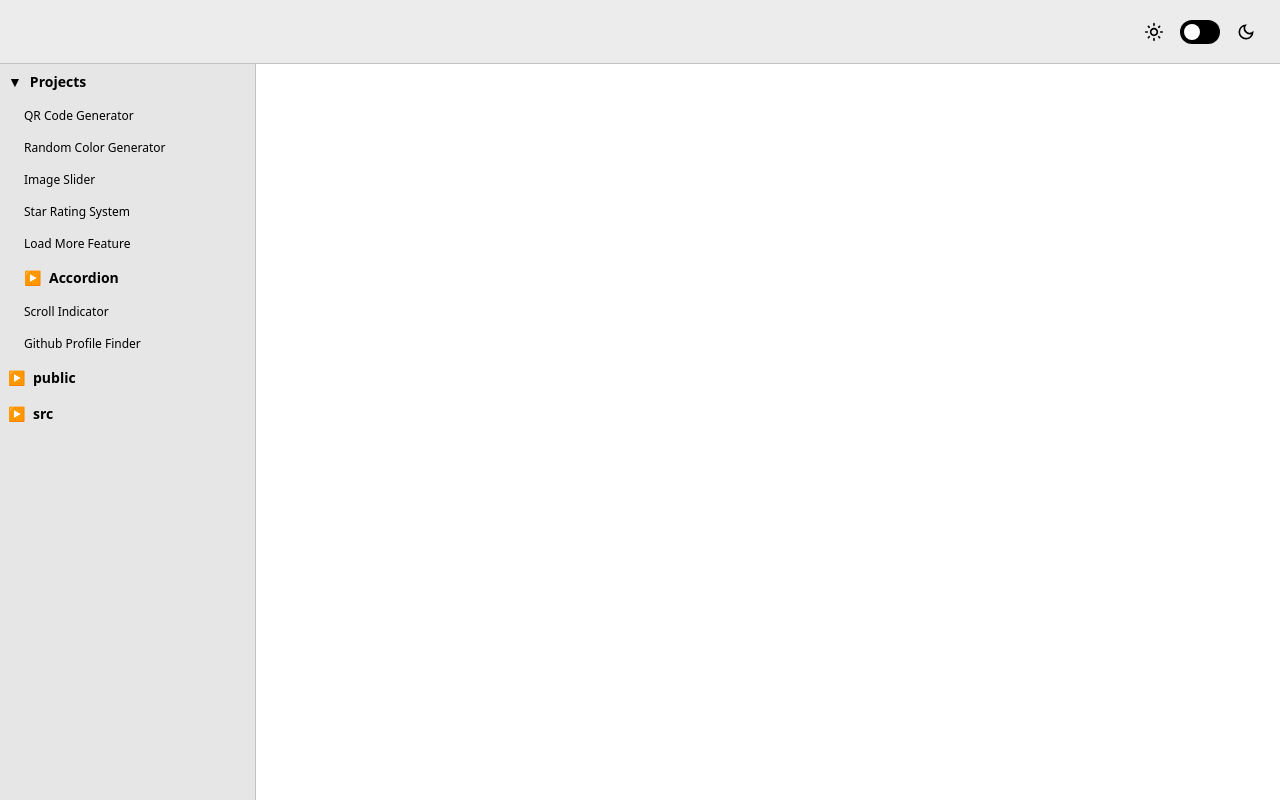
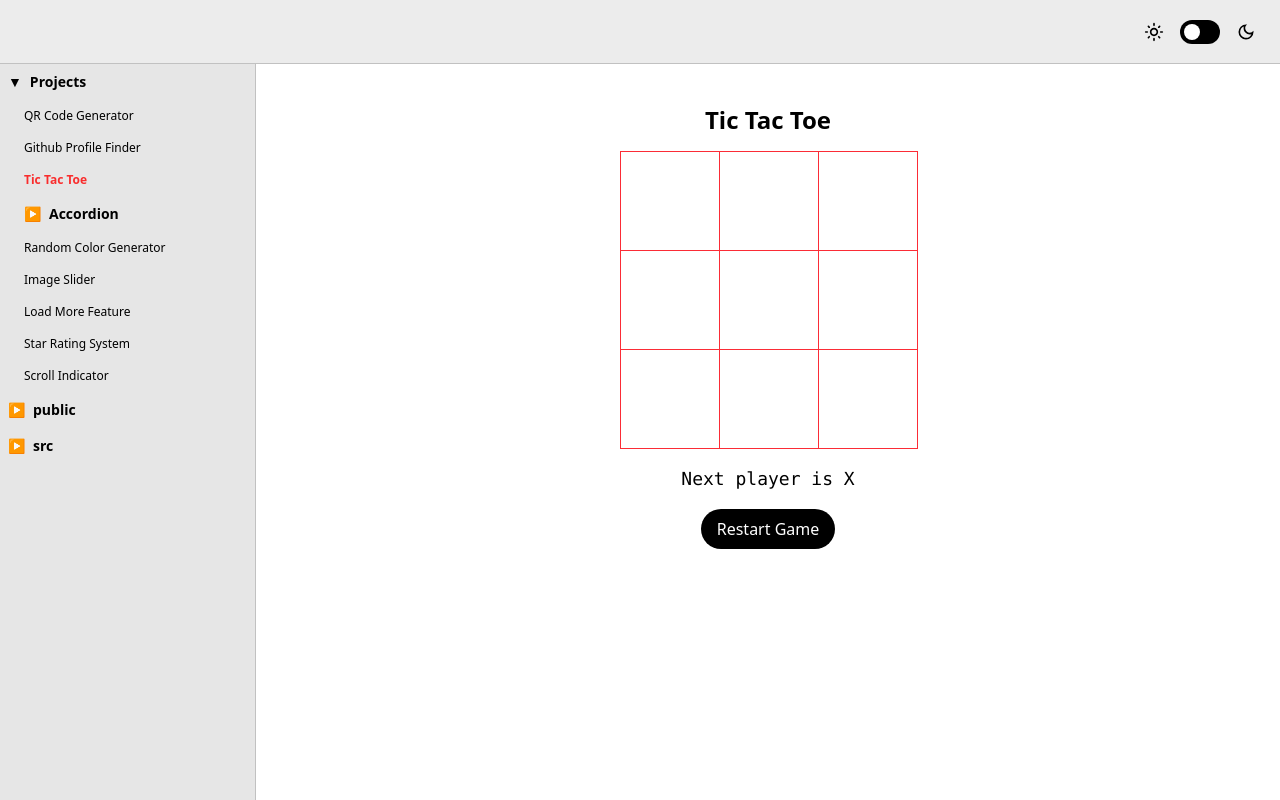
Before and after one commit to ChidinmaMmahi/Recursive-menu-feature, a React (Vite) app: page /TicTacToe in a window 1280 px wide. Built offline with nearby package versions, Linux system fonts and the light colour scheme.

Commit message:
Added TicTacToe feature, a readme file and update ui

```diff
--- a/src/component/RecursiveMenu/index.tsx
+++ b/src/component/RecursiveMenu/index.tsx
@@ -1,5 +1,5 @@
 import { useEffect, useState } from "react";
-import { useNavigate } from "react-router-dom";
+import { useLocation, useNavigate } from "react-router-dom";
 
 type MenuItemProps = {
   item: {
@@ -13,12 +13,40 @@ type MenuItemProps = {
 const MenuItem = ({ item }: MenuItemProps) => {
   const [isOpen, setIsOpen] = useState(false);
   const navigate = useNavigate();
+  const location = useLocation();
+
+  const hasChildren = item.children && item.children.length > 0;
+
+  const isSelfActive =
+    item.path &&
+    (location.pathname === item.path ||
+      location.pathname === `${item.path}/` ||
+      location.pathname.endsWith(`${item.path}`));
+
+  const hasActiveDescendant = (
+    children: MenuItemProps["item"][] | undefined
+  ): boolean => {
+    if (!children) return false;
+    return children.some((child) => {
+      if (child.path && location.pathname === child.path) {
+        return true;
+      }
+      if (child.children) {
+        return hasActiveDescendant(child.children);
+      }
+      return false;
+    });
+  };
+
+  const childIsActive = hasActiveDescendant(item.children);
+
+  const isHighlighted = Boolean(isSelfActive);
 
   useEffect(() => {
-    if (item.label === "Projects") {
+    if (item.label === "Projects" || childIsActive) {
       setIsOpen(true);
     }
-  }, [item.label]);
+  }, [item.label, childIsActive]);
 
   const handleClick = () => {
     if (!item.children || item.children.length === 0) {
@@ -32,15 +60,12 @@ const MenuItem = ({ item }: MenuItemProps) => {
     }
   };
 
-  const hasChildren = item.children && item.children.length > 0;
-
   return (
     <div>
       <div
         onClick={handleClick}
-        className={`${
-          hasChildren ? "font-semibold text-sm" : "text-xs"
-        } } cursor-pointer p-2 text-sidebar`}
+        className={`cursor-pointer p-2 text-sidebar ${hasChildren ? "font-semibold text-sm" : "text-xs"
+          } ${isHighlighted ? "text-red font-semibold" : ""}`}
       >
         <div className="flex items-center gap-2">
           {hasChildren && (isOpen ? "▼" : "▶")}
--- a/src/component/RecursiveMenu/menu.ts
+++ b/src/component/RecursiveMenu/menu.ts
@@ -5,6 +5,27 @@ const menu = [
       {
         label: "QR Code Generator",
         path: "/QRCodeGenerator",
+      },
+      {
+        label: "Github Profile Finder",
+        path: "/GithubProfileFinder",
+      },
+      {
+        label: "Tic Tac Toe",
+        path: "/TicTacToe",
+      },
+      {
+        label: "Accordion",
+        children: [
+          {
+            label: "Math Trivia",
+            path: "/MathTrivia",
+          },
+          {
+            label: "Accordion Sample",
+            path: "/AccordionSample",
+          },
+        ],
       },
       {
         label: "Random Color Generator",
@@ -15,33 +36,16 @@ const menu = [
         path: "/ImageSlider",
       },
       {
+        label: "Load More Feature",
+        path: "/LoadMoreFeature",
+      },
+      {
         label: "Star Rating System",
         path: "/StarRatingSystem",
       },
       {
-        label: "Load More Feature",
-        path: "/LoadMoreFeature",
-      },
-      {
-        label: "Accordion",
-        children: [
-          {
-            label: "Accordion Sample",
-            path: "/AccordionSample",
-          },
-          {
-            label: "Math Trivia",
-            path: "/MathTrivia",
-          },
-        ],
-      },
-      {
         label: "Scroll Indicator",
         path: "/ScrollIndicator",
-      },
-      {
-        label: "Github Profile Finder",
-        path: "/GithubProfileFinder",
       },
     ],
   },
--- /dev/null
+++ b/src/component/Welcome.tsx
@@ -0,0 +1,16 @@
+const Welcome = () => {
+    return (
+        <div className="flex items-center justify-center min-h-[60vh]">
+            <div className="text-center space-y-2">
+                <h1 className="text-2xl md:text-3xl font-semibold text-primary">
+                    Welcome to the Project Playground
+                </h1>
+                <p className="text-sm md:text-base text-gray-500 max-w-md mx-auto">
+                    Choose any project from the sidebar to explore its interactive demo here.
+                </p>
+            </div>
+        </div>
+    );
+};
+
+export default Welcome;
--- a/src/index.css
+++ b/src/index.css
@@ -19,7 +19,7 @@
 
   /* SideBar */
   --text-sidebar: #000000;
-  --text-sidebar-hover: #f92d2d;
+  --text-red: #f92d2d;
   --bg-sidebar-hover: #76747432;
 }
 
@@ -42,7 +42,7 @@
 
    /* SideBar */
    --text-sidebar: #dddddd;
-   --text-sidebar-hover: #f92d2d;
+   --text-red: #f92d2d;
    --bg-sidebar-hover: #b6b6b632;
 }
 
@@ -90,7 +90,10 @@
   color: var(--text-sidebar);
 }
 
+.text-red {
+  color: var(--text-red);
+}
+
 .text-sidebar:hover{
-  color: var(--text-sidebar-hover);
   background-color: var(--bg-sidebar-hover);
 }
--- /dev/null
+++ b/src/projects/TicTacToe/index.tsx
@@ -0,0 +1,110 @@
+import { useState, useEffect } from "react";
+
+const Square = ({
+  value,
+  onClick,
+}: {
+  value?: string | null;
+  onClick: () => void;
+}) => {
+  return (
+    <button
+      onClick={onClick}
+      className="size-[100px] border border-red-500 text-4xl font-bold text-center float-left p-0 -mr-[1px] -mt-[1px] cursor-pointer"
+    >
+      {value}
+    </button>
+  );
+};
+
+const TicTacToe = () => {
+  const [squares, setSquares] = useState<(string | null)[]>(
+    Array(9).fill(null)
+  );
+  const [isXNext, setIsXNext] = useState<boolean>(true);
+  const [status, setStatus] = useState<string>("");
+
+  function getWinner(squares: (string | null)[]) {
+    const winningPatterns = [
+      [0, 1, 2],
+      [3, 4, 5],
+      [6, 7, 8],
+      [0, 3, 6],
+      [1, 4, 7],
+      [2, 5, 8],
+      [0, 4, 8],
+      [2, 4, 6],
+    ];
+
+    for (let i = 0; i < winningPatterns.length; i++) {
+      const [a, b, c] = winningPatterns[i];
+      if (
+        squares[a] &&
+        squares[a] === squares[b] &&
+        squares[a] === squares[c]
+      ) {
+        return squares[a];
+      }
+    }
+    return null;
+  }
+
+  function handleClick(getCurrentSquare: number) {
+    const cpySquares = [...squares];
+    if (getWinner(cpySquares) || cpySquares[getCurrentSquare]) return;
+    cpySquares[getCurrentSquare] = isXNext ? "X" : "O";
+    setIsXNext(!isXNext);
+    setSquares(cpySquares);
+  }
+
+  function handleRestart() {
+    setSquares(Array(9).fill(null));
+    setIsXNext(true);
+    setStatus("");
+  }
+
+  useEffect(() => {
+    if (!getWinner(squares) && squares.every((item) => item !== null)) {
+      setStatus("It's a draw! Please restart the game");
+    } else if (getWinner(squares)) {
+      setStatus(`Winner is ${getWinner(squares)}! Please restart the game`);
+    } else {
+      setStatus(`Next player is ${isXNext ? "X" : "O"}`);
+    }
+  }, [squares, isXNext]);
+
+  return (
+    <main className="flex flex-col items-center justify-center after:clear-both after:content-[''] after:table">
+      <h1 className="text-2xl font-bold mb-4">Tic Tac Toe</h1>
+
+      <div className="flex flex-col">
+        <div>
+          <Square value={squares[0]} onClick={() => handleClick(0)} />
+          <Square value={squares[1]} onClick={() => handleClick(1)} />
+          <Square value={squares[2]} onClick={() => handleClick(2)} />
+        </div>
+        <div>
+          <Square value={squares[3]} onClick={() => handleClick(3)} />
+          <Square value={squares[4]} onClick={() => handleClick(4)} />
+          <Square value={squares[5]} onClick={() => handleClick(5)} />
+        </div>
+        <div>
+          <Square value={squares[6]} onClick={() => handleClick(6)} />
+          <Square value={squares[7]} onClick={() => handleClick(7)} />
+          <Square value={squares[8]} onClick={() => handleClick(8)} />
+        </div>
+      </div>
+
+      <p className="mt-4 text-lg font-mono">{status}</p>
+      <button
+        className="mt-4 px-4 py-2 text-sm sm:text-base cursor-pointer rounded-full bg-black
+       text-white hover:bg-gray-800 transition"
+        onClick={handleRestart}
+      >
+        Restart Game
+      </button>
+    </main>
+  );
+};
+
+export default TicTacToe;
--- a/src/routes/ProjectRouter.tsx
+++ b/src/routes/ProjectRouter.tsx
@@ -1,6 +1,7 @@
 import { Route, Routes } from "react-router-dom";
 import NotFoundPage from "../component/NotFoundPage";
 import Yolo from "../component/Yolo";
+import Welcome from "../component/Welcome";
 import { Accordion } from "../projects/Accordion/AccordionProto";
 import { MathTrivia } from "../projects/Accordion/MathTrivia";
 import ImageSlider from "../projects/ImageSlider";
@@ -10,10 +11,12 @@ import RandomColorGenerator from "../projects/RandomColorGenerator";
 import StarRating from "../projects/StarRatingSystem";
 import ScrollIndicator from "../projects/ScrollIndicator";
 import GithubProfileFinder from "../projects/GithubProfileFinder";
+import TicTacToe from "../projects/TicTacToe";
 
 const ProjectRouter = () => {
   return (
     <Routes>
+      <Route path="/" element={<Welcome />} />
       <Route path="/QRCodeGenerator" element={<QRCodeGenerator />} />
       <Route path="/Yolo" element={<Yolo />} />
       <Route path="/NotFoundPage" element={<NotFoundPage />} />
@@ -25,6 +28,7 @@ const ProjectRouter = () => {
       <Route path="/MathTrivia" element={<MathTrivia />} />
       <Route path="/ScrollIndicator" element={<ScrollIndicator />} />
       <Route path="/GithubProfileFinder" element={<GithubProfileFinder />} />
+      <Route path="/TicTacToe" element={<TicTacToe />} />
     </Routes>
   );
 };
--- /dev/null
+++ b/src/shared/SearchInput.tsx
@@ -0,0 +1,59 @@
+type SearchInputProps = {
+  id?: string;
+  placeholder?: string;
+  value: string;
+  buttonLabel: string;
+  onChange: (e: React.ChangeEvent<HTMLInputElement>) => void;
+  onKeyDown?: (e: React.KeyboardEvent<HTMLInputElement>) => void;
+  onFocus?: () => void;
+  disabled?: boolean;
+  inputMode?:
+    | "search"
+    | "email"
+    | "tel"
+    | "text"
+    | "url"
+    | "none"
+    | "numeric"
+    | "decimal";
+  pattern?: string;
+  extraClassNameInput?: string;
+  extraClassNameButton?: string;
+};
+
+export const SearchInput = ({
+  id,
+  value,
+  placeholder,
+  onChange,
+  onKeyDown,
+  disabled,
+  buttonLabel,
+  inputMode,
+  pattern,
+  extraClassNameInput,
+  extraClassNameButton,
+}: SearchInputProps) => {
+  return (
+    <div className="w-full flex border border-green-800 rounded-full">
+      <input
+        type="text"
+        placeholder={placeholder}
+        id={id}
+        value={value}
+        onChange={onChange}
+        onKeyDown={onKeyDown}
+        inputMode={inputMode}
+        pattern={pattern}
+        className={`w-full focus:border-0 outline-0 px-3 rounded-l-full ${extraClassNameInput}`}
+      />
+      <button
+        type="submit"
+        disabled={value === "" || disabled}
+        className={`accordion-button rounded-r-full ${extraClassNameButton}`}
+      >
+        {buttonLabel}
+      </button>
+    </div>
+  );
+};
```
Also changed, not shown: src/projects/Accordion/MathTrivia/index.tsx (+10 -14 lines), src/projects/GithubProfileFinder/index.tsx (+23 -18 lines), 1 other file (tests, documents, lock files or other folders).
